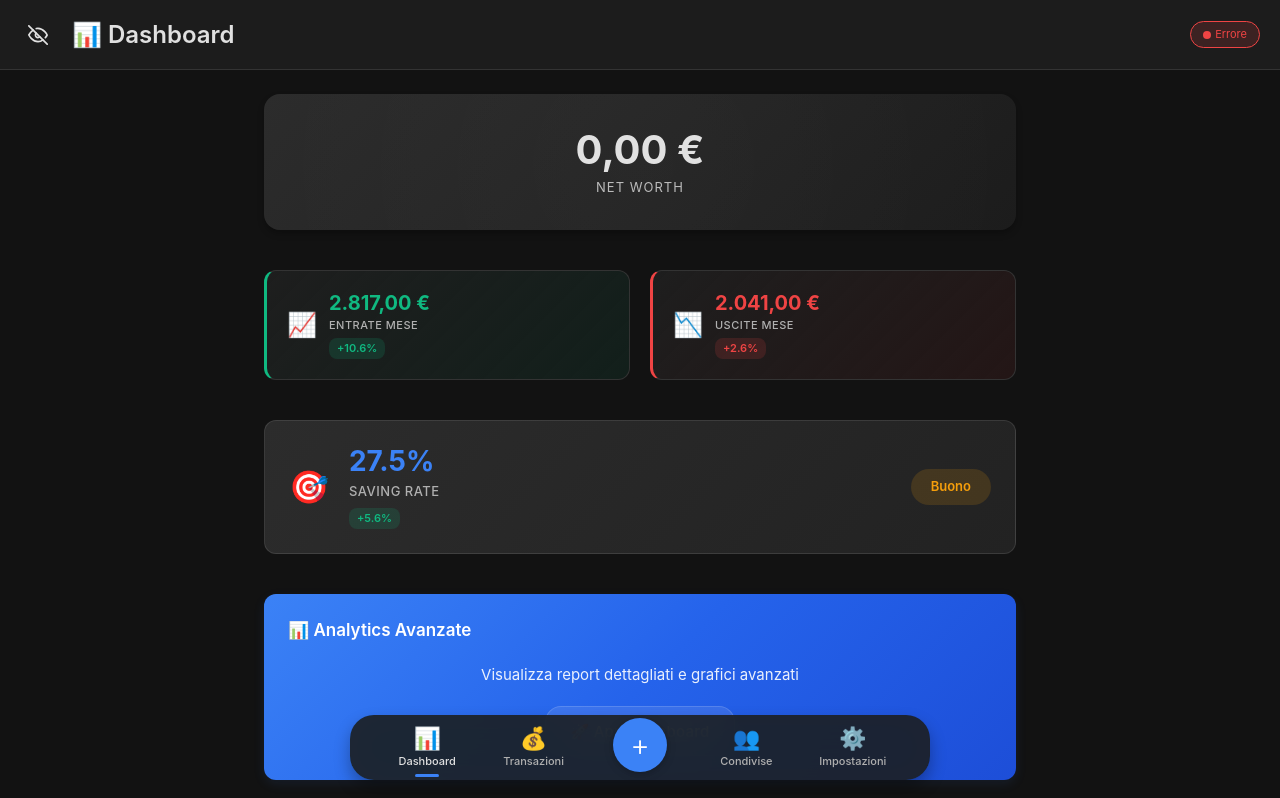
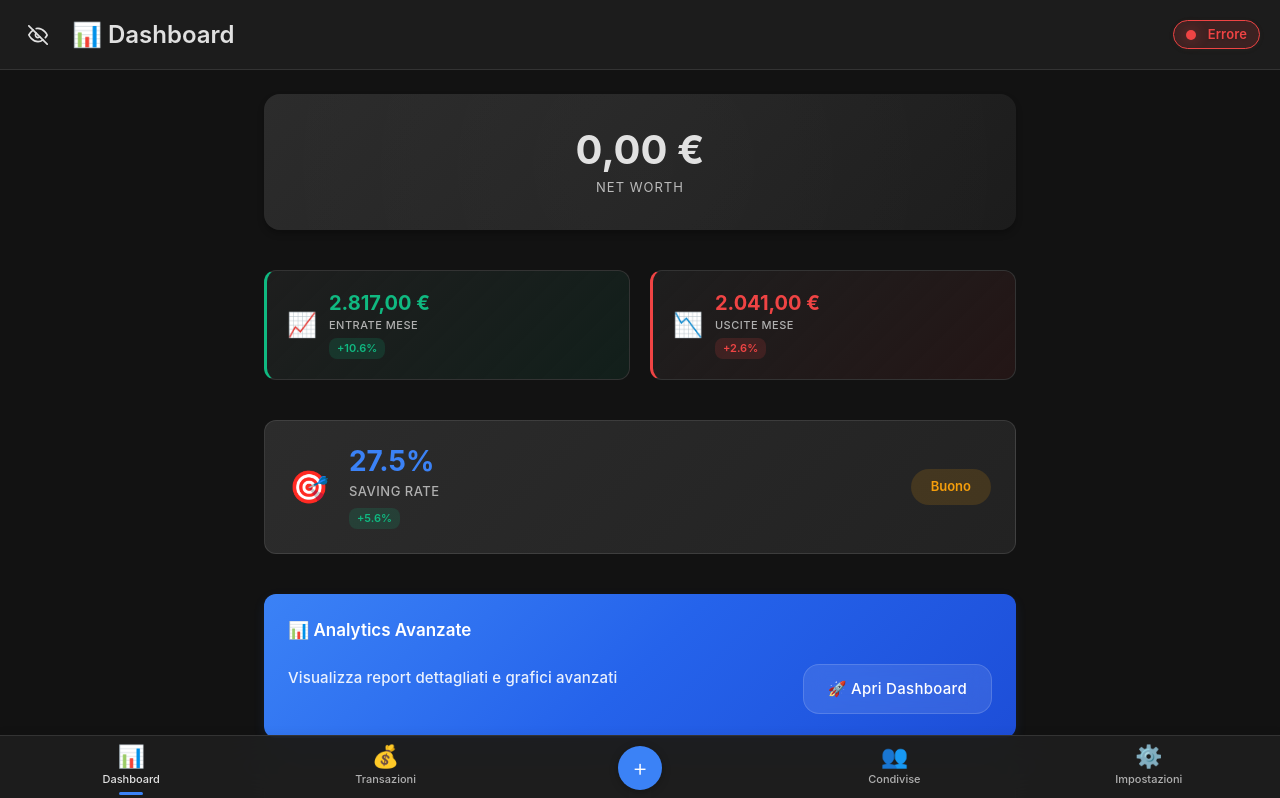
Before and after one commit to davidebrig/personal-finance-app, a plain HTML site: page index.html in a window 1280 px wide. Shown: the top 798 px of the page. Drawn offline with Linux system fonts and the light colour scheme; no server answers.

Commit message:
Update styles.css

```diff
--- a/styles.css
+++ b/styles.css
@@ -204,21 +204,24 @@ body {
   display: flex;
   align-items: center;
   gap: var(--space-xs);
-  font-size: var(--font-size-xs);
+  font-size: var(--font-size-sm);
+  font-weight: var(--font-weight-semibold);
   color: var(--color-text-light);
-  padding: var(--space-xs) var(--space-md);
+  padding: 4px 12px;
   border-radius: var(--radius-full);
-  background-color: var(--color-surface); /* Use surface color */
-  border: 1px solid var(--color-border);
+  background-color: var(--color-surface);
+  border: 1.2px solid var(--color-border);
   transition: var(--transition-normal);
   cursor: pointer;
   white-space: nowrap;
   flex-shrink: 0;
+  box-shadow: 0 1.5px 6px rgba(16,185,129,0.04), 0 1px 6px rgba(239,68,68,0.04);
 }
 
 .connection-status:hover {
-  background-color: #383838; /* Slightly lighter dark for hover */
-  transform: translateY(-1px);
+  background-color: #383838;
+  transform: translateY(-2px) scale(1.03);
+  box-shadow: 0 4px 16px rgba(59,130,246,0.10);
 }
 
 .connection-status.success {
@@ -242,23 +245,43 @@ body {
 }
 
 .status-dot {
-  width: 8px;
-  height: 8px;
+  width: 10px;
+  height: 10px;
   border-radius: var(--radius-full);
   flex-shrink: 0;
+  box-shadow: 0 0 6px 1.5px rgba(16,185,129,0.10), 0 0 6px 1.5px rgba(239,68,68,0.10);
+  margin-right: var(--space-xs);
+  transition: box-shadow 0.3s;
 }
 
 .status-dot.loading {
   background-color: var(--color-warning);
-  animation: pulse 1.5s infinite;
+  animation: status-pulse 1.2s infinite cubic-bezier(0.4,0,0.2,1);
+  box-shadow: 0 0 12px 4px var(--color-warning-light);
+}
+
+@keyframes status-pulse {
+  0%, 100% { opacity: 1; box-shadow: 0 0 12px 4px var(--color-warning-light); }
+  50% { opacity: 0.6; box-shadow: 0 0 20px 8px var(--color-warning); }
 }
 
 .status-dot.success {
   background-color: var(--color-success);
+  box-shadow: 0 0 12px 4px var(--color-success-light);
 }
 
 .status-dot.error {
   background-color: var(--color-error);
+  box-shadow: 0 0 12px 4px var(--color-error-light);
+}
+
+.status-text {
+  margin-left: var(--space-xs);
+  font-size: var(--font-size-sm);
+  font-weight: var(--font-weight-semibold);
+  letter-spacing: 0.01em;
+  color: inherit;
+  text-shadow: 0 1px 2px rgba(0,0,0,0.12);
 }
 
 /* MAIN CONTENT */
@@ -303,7 +326,7 @@ body {
   font-size: var(--font-size-xl);
   font-weight: var(--font-weight-medium);
   color: var(--color-text-light);
-  text-align: center;
+  text-align: left;
   margin-bottom: var(--space-lg);
   display: none; /* Nascosto di default, mostrato da JS */
 }
@@ -590,6 +613,24 @@ body {
   text-align: center;
   margin-bottom: var(--space-lg);
   box-shadow: 0 4px 12px rgba(59, 130, 246, 0.1); /* Reduced opacity for dark */
+}
+
+.analytics-content-row {
+  display: flex;
+  align-items: center;
+  justify-content: space-between;
+  gap: var(--space-lg);
+  margin-top: var(--space-md);
+  text-align: left;
+}
+
+.analytics-subtitle {
+  margin: 0;
+  font-size: var(--font-size-base);
+  color: #e0e0e0;
+  flex: 1;
+  font-weight: 500;
+  letter-spacing: 0.01em;
 }
 
 .analytics-card .card-title {
@@ -829,6 +870,13 @@ body {
   overflow: hidden;
 }
 
+.tipo-btn--readonly {
+  opacity: 0.5;
+  cursor: not-allowed !important;
+  pointer-events: none;
+  filter: grayscale(0.5);
+}
+
 .tipo-btn::before {
   content: '';
   position: absolute;
@@ -1038,6 +1086,11 @@ body {
   font-size: var(--font-size-base);
   font-weight: var(--font-weight-semibold);
   margin-bottom: var(--space-xs);
+  margin-right: 12px;
+}
+
+.transactions-list .transaction-amount {
+  margin-right: 16px;
 }
 
 .transaction-amount.expense {
@@ -1055,7 +1108,12 @@ body {
 .transaction-account {
   font-size: var(--font-size-xs);
   color: var(--color-text-light);
-    }
+  margin-right: 12px;
+}
+
+.transactions-list .transaction-account {
+  margin-right: 16px;
+}
 
 /* Azioni per le transazioni (Modifica/Elimina) */
 .transaction-item {
@@ -1204,6 +1262,10 @@ body {
 .settings-sublabel {
   font-size: var(--font-size-sm);
   color: var(--color-text-light);
+  display: block;
+  width: 100%;
+  margin-top: 2px;
+  line-height: 1.4;
 }
 
 .info-grid {
@@ -1301,13 +1363,13 @@ body {
   /* Reset di tutti i valori che potrebbero interferire */
   all: unset;
 
-  /* Dimensioni fisse */
-  width: 56px !important;
-  height: 56px !important;
-  min-width: 56px !important;
-  max-width: 56px !important;
-  min-height: 56px !important;
-  max-height: 56px !important;
+  /* Dimensioni fisse ridotte */
+  width: 40px !important;
+  height: 40px !important;
+  min-width: 40px !important;
+  max-width: 40px !important;
+  min-height: 40px !important;
+  max-height: 40px !important;
 
   /* Centra nel grid */
   justify-self: center;
@@ -1326,7 +1388,7 @@ body {
 
   /* Posizionamento */
   position: relative;
-  margin-top: -8px;
+  margin-top: -4px;
 
   /* Previeni deformazioni */
   flex-shrink: 0;
@@ -1549,17 +1611,17 @@ body {
   }
 
   .nav-item--add {
-    width: 50px !important;
-    height: 50px !important;
-    min-width: 50px !important;
-    max-width: 50px !important;
-    min-height: 50px !important;
-    max-height: 50px !important;
-    margin-top: -6px;
+    width: 36px !important;
+    height: 36px !important;
+    min-width: 36px !important;
+    max-width: 36px !important;
+    min-height: 36px !important;
+    max-height: 36px !important;
+    margin-top: -4px;
   }
 
   .nav-icon--add {
-    font-size: 24px;
+    font-size: 20px;
   }
 }
 
@@ -1591,16 +1653,17 @@ body {
   }
 
   .bottom-nav {
-    /* Rimuove il posizionamento fisso agganciato al fondo */
-    /* position: fixed; */ /* Già presente, ma lo modifichiamo */
-    bottom: var(--space-lg); /* Stacca dal fondo */
-    padding: var(--space-md) var(--space-xl);
-    max-width: 580px; /* Riduci la larghezza per un effetto floating più evidente */
-    left: 50%;
-    transform: translateX(-50%);
-    border-radius: var(--radius-2xl); /* Arrotonda tutti gli angoli */
-    box-shadow: var(--shadow-xl); /* Ombra più pronunciata per effetto floating */
-    border-top: none; /* Rimuove il bordo superiore non più necessario */
+    position: fixed;
+    left: 0;
+    right: 0;
+    bottom: 0;
+    width: 100%;
+    max-width: 100%;
+    padding: var(--space-sm) var(--space-xs);
+    border-radius: 0;
+    box-shadow: 0 -2px 10px rgba(0, 0, 0, 0.05);
+    border-top: 1px solid var(--color-border);
+    transform: none;
   }
 
   .nav-item {
@@ -1609,7 +1672,12 @@ body {
   }
 
   .nav-item--add {
-    /* Rimuovi il margin-top che sposta il bottone + */
+    width: 44px !important;
+    height: 44px !important;
+    min-width: 44px !important;
+    max-width: 44px !important;
+    min-height: 44px !important;
+    max-height: 44px !important;
     margin-top: 0;
   }
 
@@ -1619,26 +1687,16 @@ body {
   }
 
   /* Fix definitivo per desktop */
-  .nav-item--add {
-    width: 54px !important;
-    height: 60px !important;
-    min-width: 60px !important;
-    max-width: 60px !important;
-    min-height: 60px !important;
-    max-height: 60px !important;
-    margin-top: -10px;
-  }
-
   .nav-icon--add {
-    font-size: 30px;
+    font-size: 24px;
   }
 
   .sticky-submit {
-    max-width: 580px; /* Mantieni la larghezza della bottom-bar */
-    left: 50%;
-    transform: translateX(-50%);
-    padding: var(--space-md) var(--space-xl);
-    border-radius: var(--radius-lg) var(--radius-lg) 0 0; /* Mantieni angoli arrotondati solo in alto */
+    max-width: 100%;
+    left: 0;
+    transform: none;
+    padding: var(--space-lg);
+    border-radius: 0;
   }
 
   /* Aggiusta il padding del main content per la barra floating */
@@ -1667,12 +1725,12 @@ body {
   }
 
   .nav-item--add {
-    width: 54px !important;
-    height: 54px !important;
-    min-width: 54px !important;
-    max-width: 54px !important;
-    min-height: 54px !important;
-    max-height: 54px !important;
+    width: 44px !important;
+    height: 44px !important;
+    min-width: 44px !important;
+    max-width: 44px !important;
+    min-height: 44px !important;
+    max-height: 44px !important;
   }
 
   .nav-item--add:hover {
@@ -1711,7 +1769,7 @@ body {
   .app-main {
     max-width: 1000px;
     margin: 0 auto;
-    padding: var(--space-xl) var(--space-xl) calc(var(--bottom-nav-height) + var(--space-lg) + var(--space-xl)); /* Aggiusta il padding per la nav fluttuante */
+    padding: var(--space-xl) var(--space-xl) calc(var(--bottom-nav-height) + var(--space-xl));
   }
 
   .app-main.with-sticky-submit {
@@ -1749,17 +1807,17 @@ body {
   }
 
   .nav-item--add {
-    width: 44px !important;
-    height: 44px !important;
-    min-width: 44px !important;
-    max-width: 44px !important;
-    min-height: 44px !important;
-    max-height: 44px !important;
-    margin-top: -4px;
+    width: 36px !important;
+    height: 36px !important;
+    min-width: 36px !important;
+    max-width: 36px !important;
+    min-height: 36px !important;
+    max-height: 36px !important;
+    margin-top: -2px;
   }
 
   .nav-icon--add {
-    font-size: 22px;
+    font-size: 18px;
   }
 }
 
```
